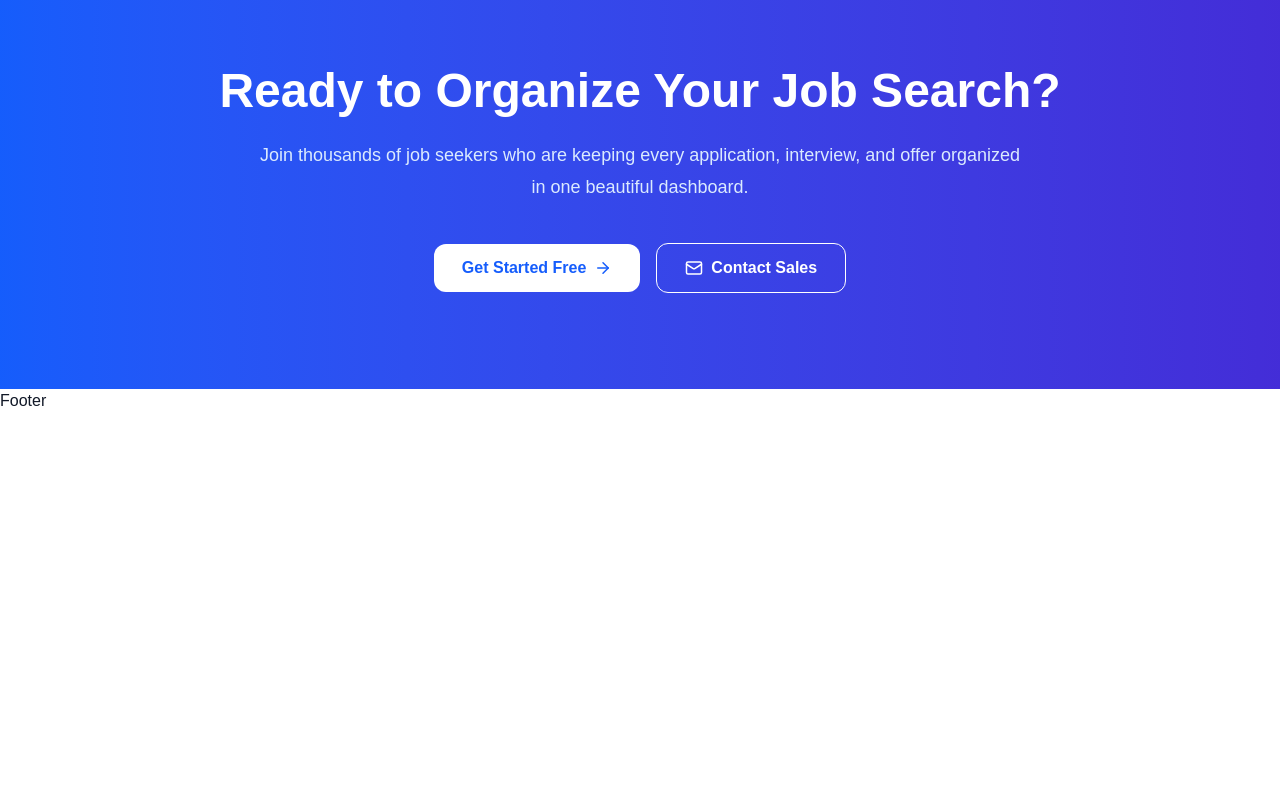
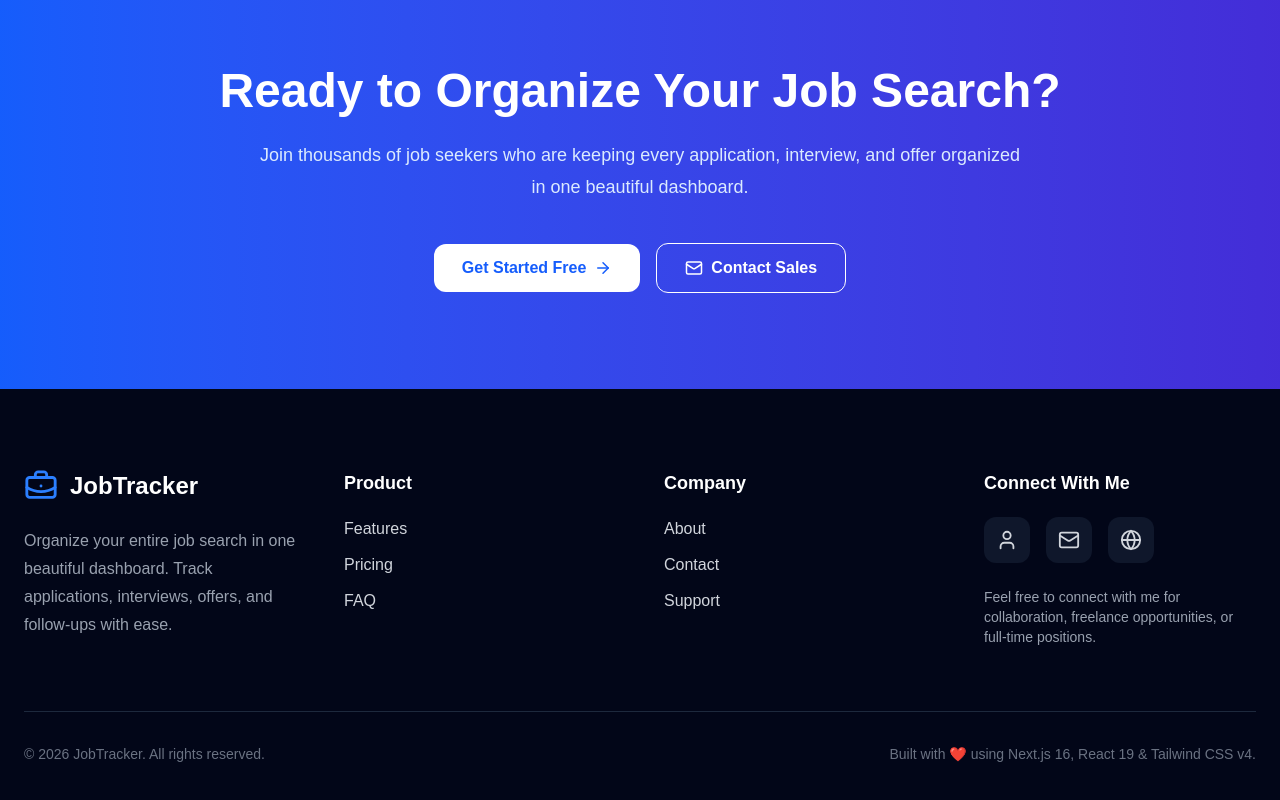
Before and after one commit to Danny-77-bot/job-application-tracker, a Next.js app: page / in a window 1280 px wide. Shown: the part 6076-6876 px from the top of the page. Before the commit the page ends 6489 px from the top, so only its background shows below. Built offline with nearby package versions, Linux system fonts and the light colour scheme.

Commit message:
feat: build professional footer with contact links

```diff
--- a/components/landing/Footer.tsx
+++ b/components/landing/Footer.tsx
@@ -1,3 +1,201 @@
+import Link from "next/link";
+import {
+  BriefcaseBusiness,
+
+ User,
+  Mail,
+  Globe,
+} from "lucide-react";
+
+const productLinks = [
+  {
+    name: "Features",
+    href: "#features",
+  },
+  {
+    name: "Pricing",
+    href: "#pricing",
+  },
+  {
+    name: "FAQ",
+    href: "#faq",
+  },
+];
+
+const companyLinks = [
+  {
+    name: "About",
+    href: "#",
+  },
+  {
+    name: "Contact",
+    href: "#",
+  },
+  {
+    name: "Support",
+    href: "#",
+  },
+];
+
+const socialLinks = [
+
+  {
+    name: "LinkedIn",
+    href: "https://linkedin.com/in/YOUR_USERNAME",
+    icon: User,
+  },
+  {
+    name: "Email",
+    href: "mailto:your.email@example.com",
+    icon: Mail,
+  },
+  {
+    name: "Portfolio",
+    href: "https://yourportfolio.com",
+    icon: Globe,
+  },
+];
+
 export default function Footer() {
-  return <div>Footer</div>;
+  return (
+    <footer className="bg-slate-950 text-gray-300">
+      <div className="mx-auto max-w-7xl px-6 py-20">
+
+        {/* Top */}
+
+        <div className="grid gap-12 md:grid-cols-2 lg:grid-cols-4">
+
+          {/* Brand */}
+
+          <div>
+
+            <div className="flex items-center gap-3">
+
+              <BriefcaseBusiness
+                size={34}
+                className="text-blue-500"
+              />
+
+              <span className="text-2xl font-bold text-white">
+                JobTracker
+              </span>
+
+            </div>
+
+            <p className="mt-6 leading-7 text-gray-400">
+              Organize your entire job search in one beautiful dashboard.
+              Track applications, interviews, offers, and follow-ups with ease.
+            </p>
+
+          </div>
+
+          {/* Product */}
+
+          <div>
+
+            <h3 className="text-lg font-semibold text-white">
+              Product
+            </h3>
+
+            <ul className="mt-5 space-y-3">
+
+              {productLinks.map((link) => (
+                <li key={link.name}>
+                  <Link
+                    href={link.href}
+                    className="transition hover:text-blue-400"
+                  >
+                    {link.name}
+                  </Link>
+                </li>
+              ))}
+
+            </ul>
+
+          </div>
+
+          {/* Company */}
+
+          <div>
+
+            <h3 className="text-lg font-semibold text-white">
+              Company
+            </h3>
+
+            <ul className="mt-5 space-y-3">
+
+              {companyLinks.map((link) => (
+                <li key={link.name}>
+                  <Link
+                    href={link.href}
+                    className="transition hover:text-blue-400"
+                  >
+                    {link.name}
+                  </Link>
+                </li>
+              ))}
+
+            </ul>
+
+          </div>
+
+          {/* Contact */}
+
+          <div>
+
+            <h3 className="text-lg font-semibold text-white">
+              Connect With Me
+            </h3>
+
+            <div className="mt-5 flex gap-4">
+
+              {socialLinks.map((item) => {
+                const Icon = item.icon;
+
+                return (
+                  <a
+                    key={item.name}
+                    href={item.href}
+                    target="_blank"
+                    rel="noopener noreferrer"
+                    aria-label={item.name}
+                    className="rounded-xl bg-slate-900 p-3 transition hover:bg-blue-600 hover:text-white"
+                  >
+                    <Icon size={22} />
+                  </a>
+                );
+              })}
+
+            </div>
+
+            <p className="mt-6 text-sm text-gray-400">
+              Feel free to connect with me for collaboration,
+              freelance opportunities, or full-time positions.
+            </p>
+
+          </div>
+
+        </div>
+
+        {/* Bottom */}
+
+        <div className="mt-16 border-t border-slate-800 pt-8">
+
+          <div className="flex flex-col items-center justify-between gap-4 md:flex-row">
+
+            <p className="text-sm text-gray-500">
+              © {new Date().getFullYear()} JobTracker. All rights reserved.
+            </p>
+
+            <p className="text-sm text-gray-500">
+              Built with ❤️ using Next.js 16, React 19 & Tailwind CSS v4.
+            </p>
+
+          </div>
+
+        </div>
+
+      </div>
+    </footer>
+  );
 }
```
